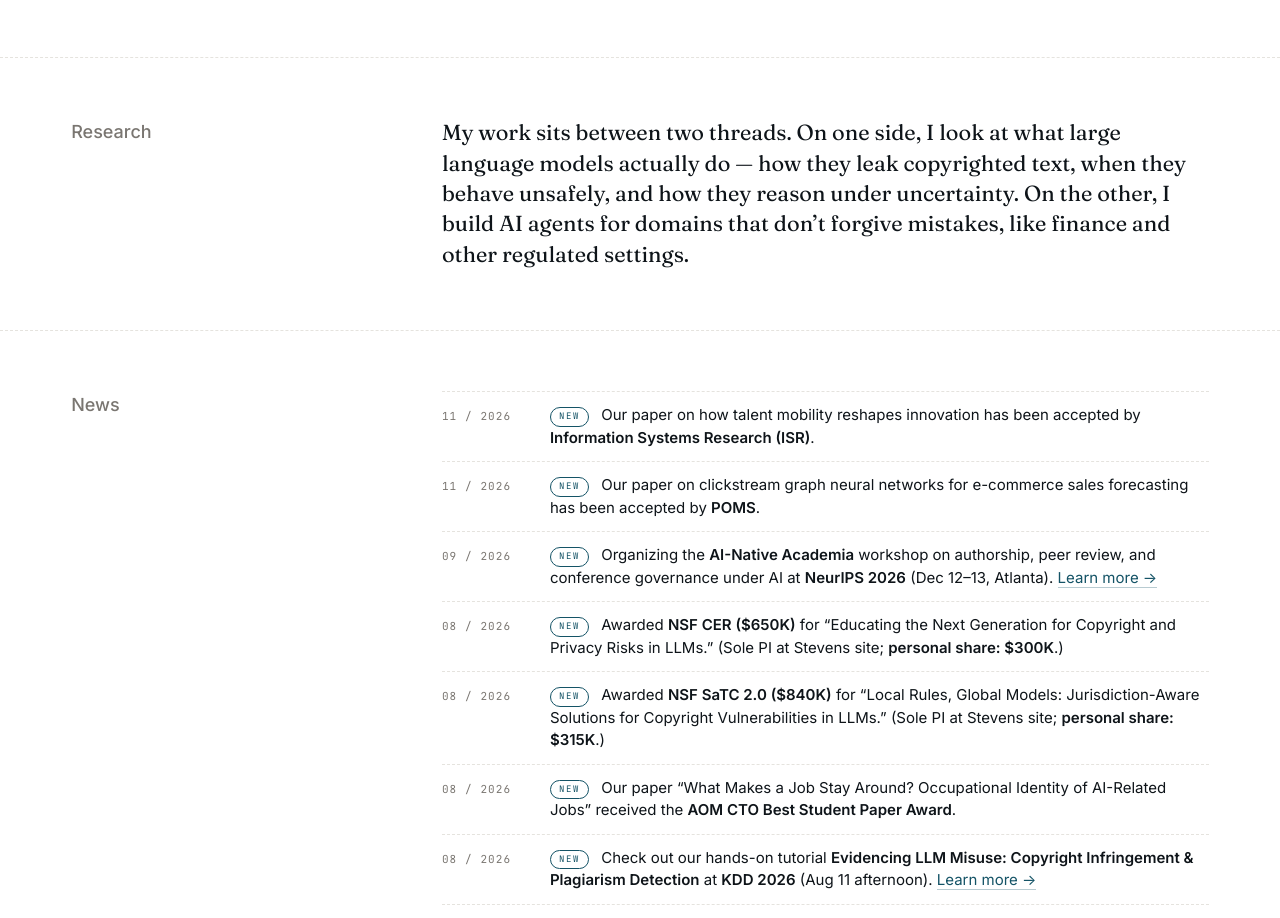
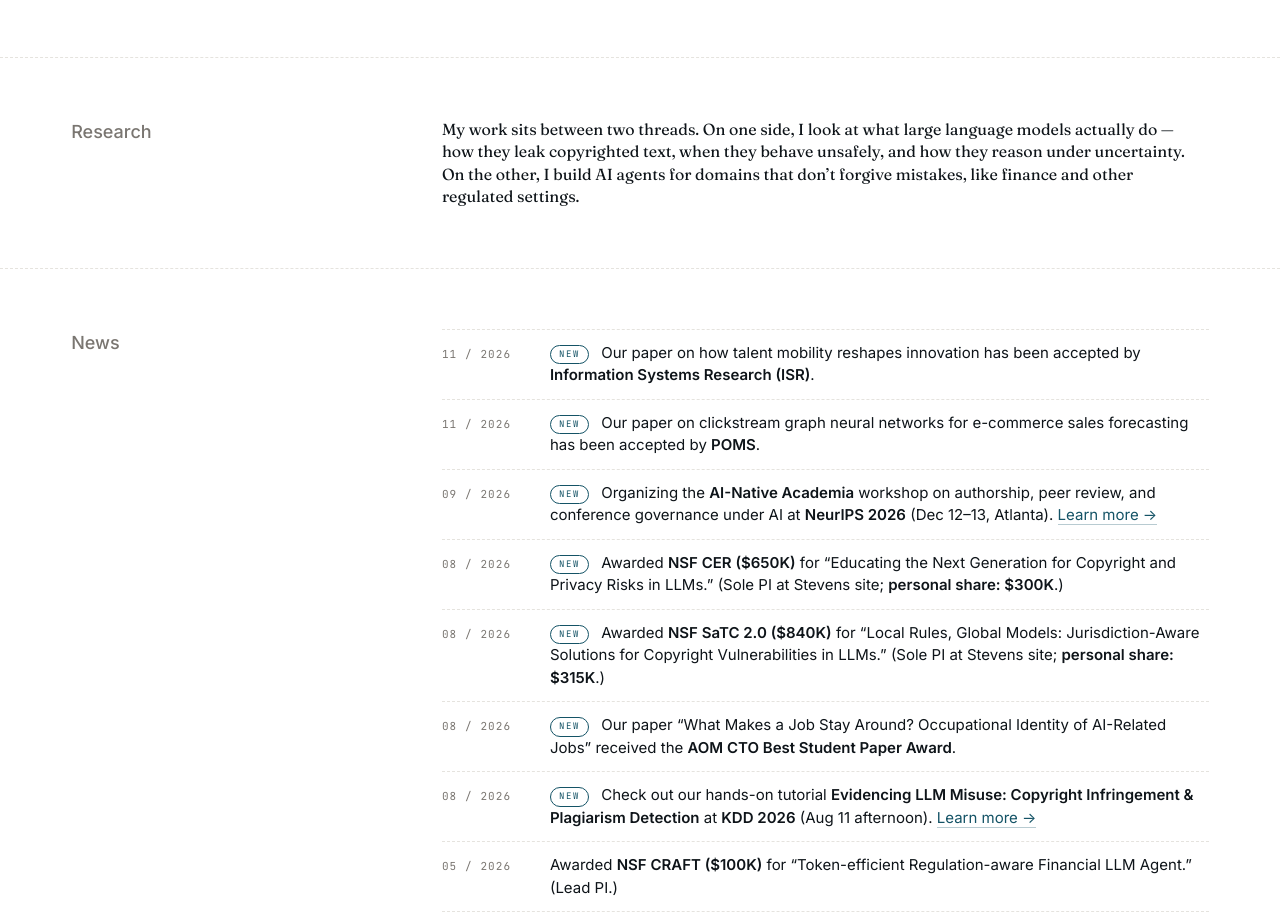
Before and after one commit to denghui-research/denghui-research.github.io, a plain HTML site: page index.html in a window 1280 px wide. Shown: the part 1024-1942 px from the top of the page. Drawn offline with Linux system fonts and the light colour scheme.

Commit message:
Reduce research paragraph font size to 16px

```diff
--- a/index.html
+++ b/index.html
@@ -411,7 +411,7 @@ main {
 /* ============ RESEARCH ============ */
 .research-text {
   font-family: var(--serif);
-  font-size: clamp(17px, 1.7vw, 22px);
+  font-size: 16px;
   line-height: 1.4;
   color: var(--ink);
   margin: 0;
```
